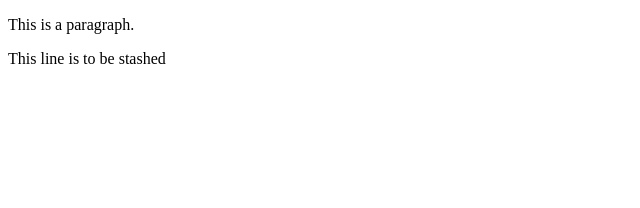
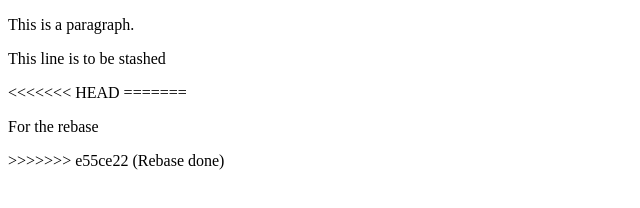
Before and after one commit to ubaid0409/New-Practise, a plain HTML site: page index.html in a window 1280 px wide. Shown: the whole page, without its empty margins (0-640 px from the left). Drawn offline with Linux system fonts and the light colour scheme.

Commit message:
Rebase done

```diff
--- a/index.html
+++ b/index.html
@@ -8,5 +8,9 @@
 <body>
     <p>This is a paragraph.</p>
     <p>This line is to be stashed</p>
+<<<<<<< HEAD
+=======
+    <p>For the rebase</p>
+>>>>>>> e55ce22 (Rebase done)
 </body>
 </html>
```
